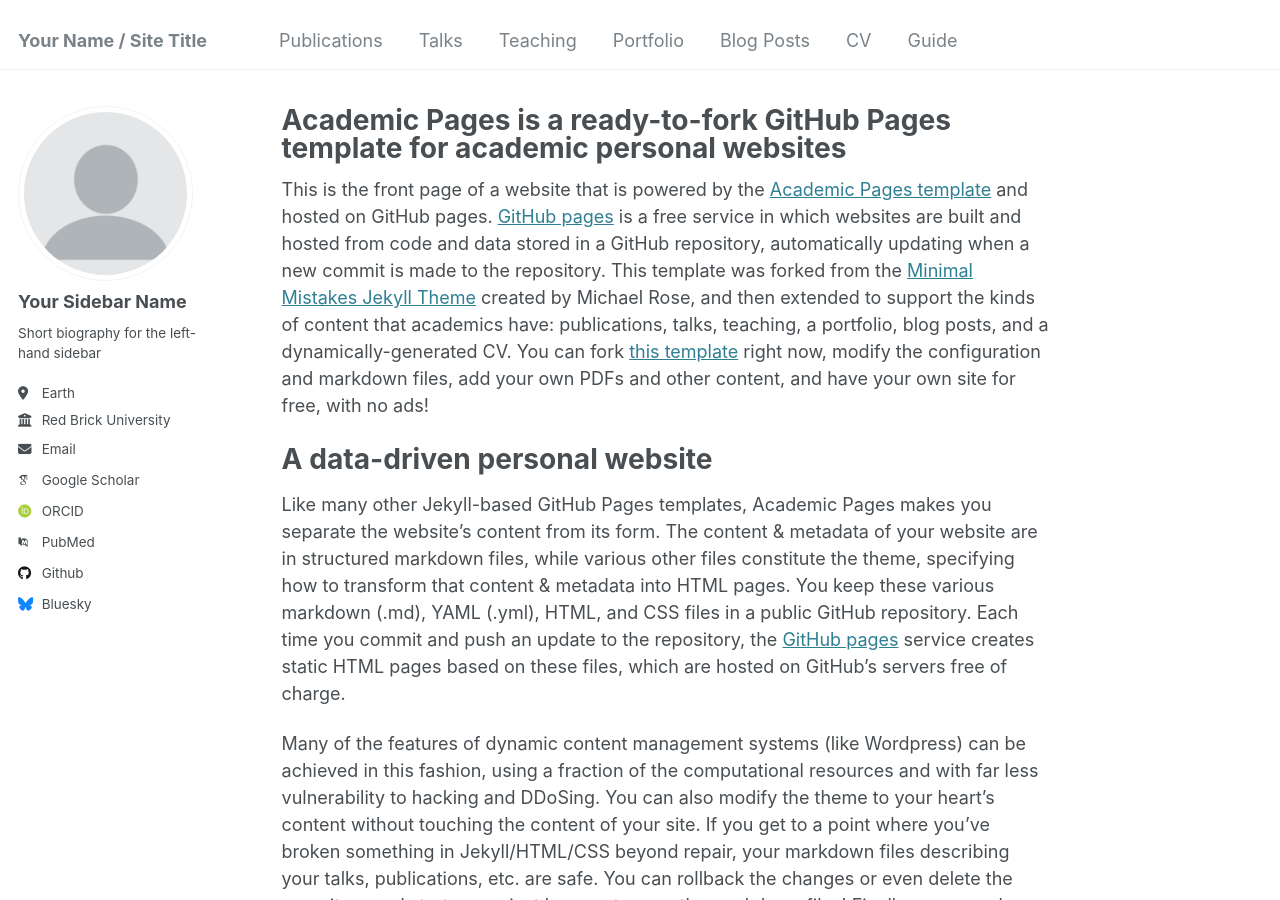
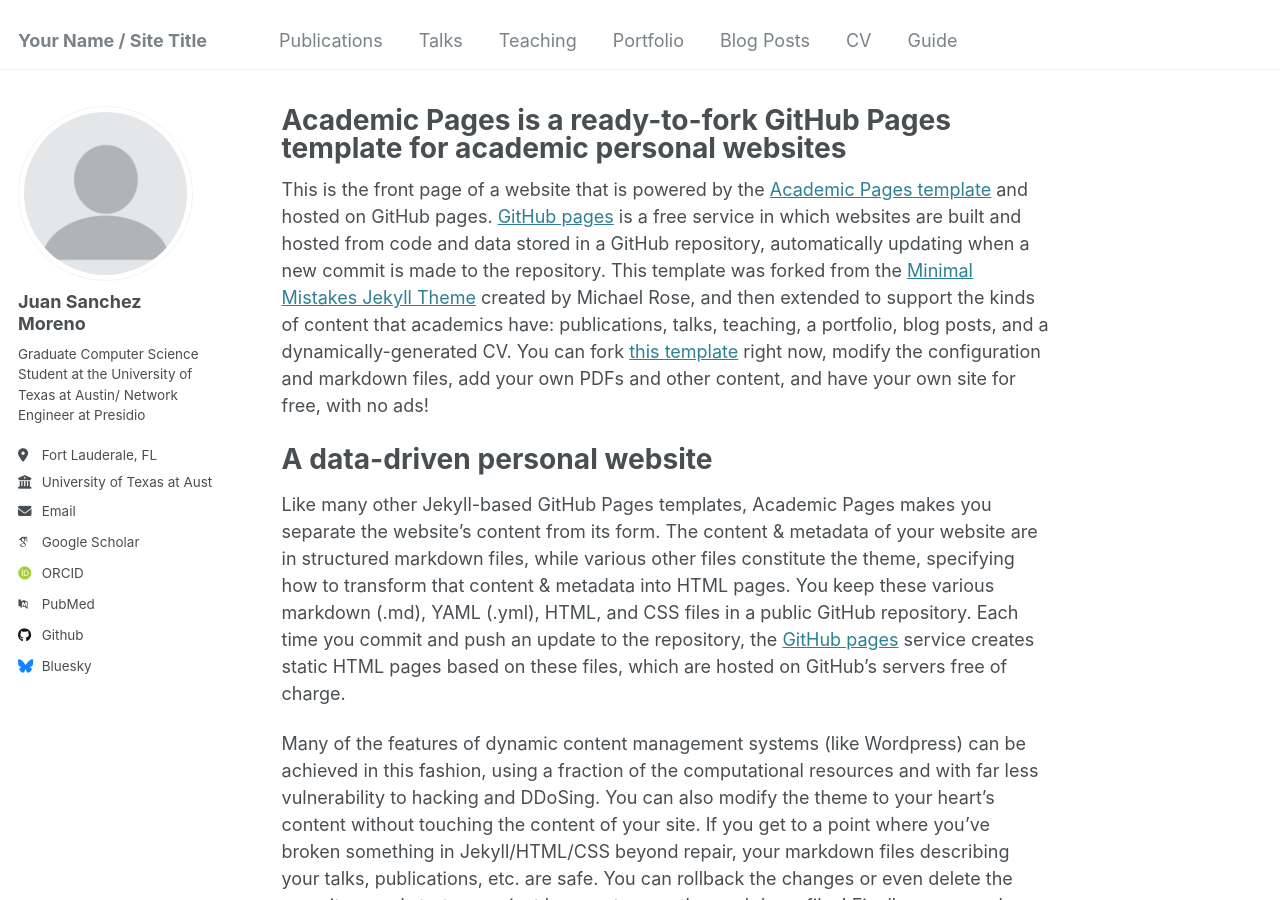
Before and after one commit to Tpothjuan1/Tpothjuan1.github.io, a Jekyll site: the page built from _pages/about.md, in a window 1280 px wide and 900 px high. Built offline with Jekyll 4.4.1, drawn with Linux system fonts in a browser that asks for light colours; some web fonts are replaced.

```diff
--- a/_config.yml
+++ b/_config.yml
@@ -22,13 +22,13 @@ repository               : "academicpages/academicpages.github.io"
 author:
   # Biographic information
   avatar           : "profile.png"
-  name             : "Your Sidebar Name"
+  name             : "Juan Sanchez Moreno"
   pronouns         : # example: "she/her"
-  bio              : "Short biography for the left-hand sidebar"
-  location         : "Earth"
-  employer         : "Red Brick University"
+  bio              : "Graduate Computer Science Student at the University of Texas at Austin/ Network Engineer at Presidio"
+  location         : "Fort Lauderale, FL"
+  employer         : "University of Texas at Austin"
   uri              : # URL
-  email            : "none@example.org"
+  email            : "jfs22b@utexas.edu"
 
   # Academic websites
   arxiv            : # URL - Update with the correct link to your profile
```
